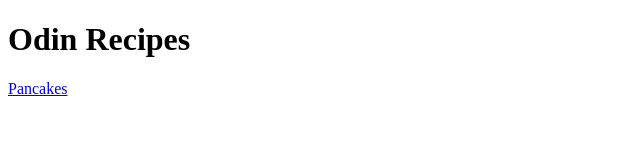
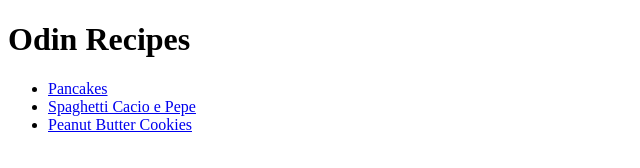
Before and after one commit to ludlgr/odin-recipes, a plain HTML site: page index.html in a window 1280 px wide. Shown: the whole page, without its empty margins (0-640 px from the left). Drawn offline with Linux system fonts and the light colour scheme.

Commit message:
Add recipe links to index.html

```diff
--- a/index.html
+++ b/index.html
@@ -7,6 +7,10 @@
 
     <body>
         <h1>Odin Recipes</h1>
-        <a href="./recipes/pancakes.html">Pancakes</a>
+        <ul>
+            <li><a href="./recipes/pancakes.html">Pancakes</a></li>
+            <li><a href="./recipes/spaghetti.html">Spaghetti Cacio e Pepe</a></li>
+            <li><a href="./recipes/cookies.html">Peanut Butter Cookies</a></li>
+        </ul>
     </body>
 </html>
```
